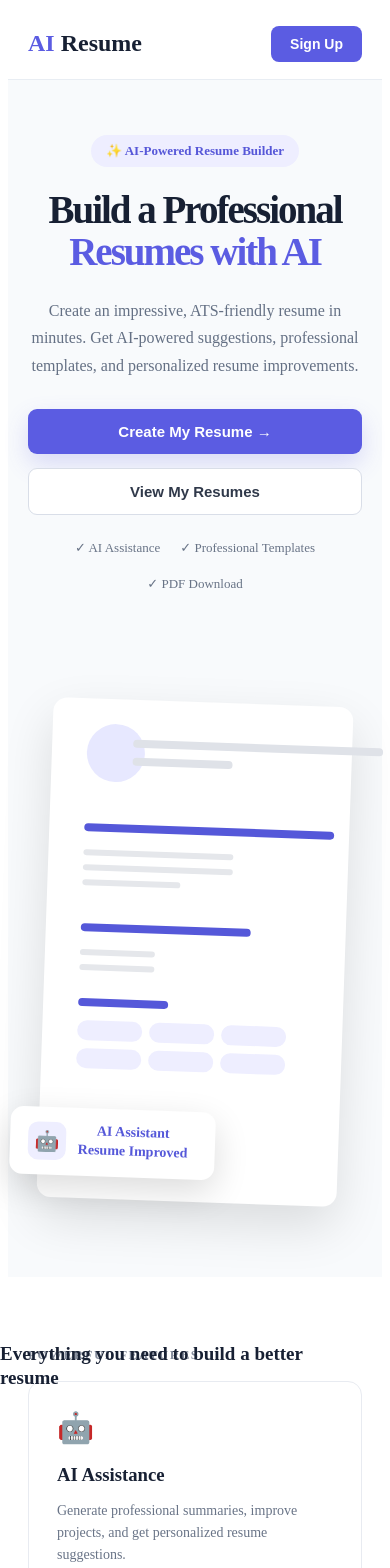
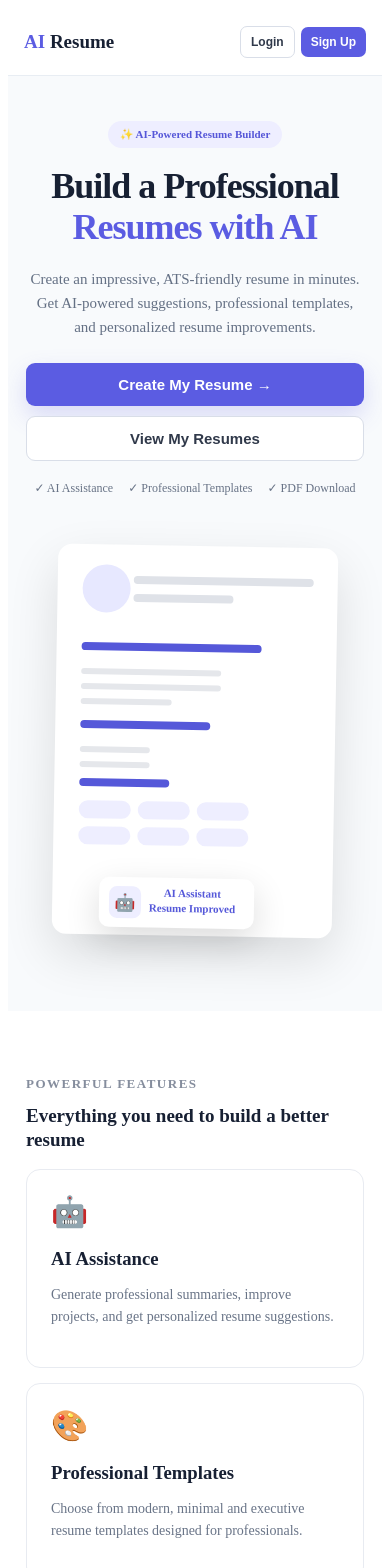
Before and after one commit to Paul-git-grow/AI-Resume-Builder, a React (Vite) app in the folder dev-resume-builder/: page / in a window 390 px wide. Shown: the top 1568 px of the page. Built offline with nearby package versions, Linux system fonts and the light colour scheme.

Commit message:
update recent files

```diff
--- a/dev-resume-builder/src/mycomponents/AiAssistance.jsx
+++ b/dev-resume-builder/src/mycomponents/AiAssistance.jsx
@@ -145,7 +145,6 @@ function AIAssistance() {
       localStorage.setItem("AISummary", finalResult);
 
       setApplied(true);
-      alert("Professional summary added to resume!");
       return;
     }
 
@@ -167,7 +166,6 @@ function AIAssistance() {
       );
 
       setApplied(true);
-      alert("AI suggested skills added to resume!");
       return;
     }
 
@@ -181,7 +179,6 @@ function AIAssistance() {
       );
 
       setApplied(true);
-      alert("Improved project description added to resume!");
       return;
     }
 
@@ -195,7 +192,6 @@ function AIAssistance() {
       );
 
       setApplied(true);
-      alert("Improved experience added to resume!");
       return;
     }
 
@@ -209,7 +205,6 @@ function AIAssistance() {
       );
 
       setApplied(true);
-      alert("Improved certifications added to resume!");
       return;
     }
 
@@ -223,7 +218,6 @@ function AIAssistance() {
       );
 
       setApplied(true);
-      alert("Improved achievements added to resume!");
       return;
     }
 
@@ -323,21 +317,13 @@ function AIAssistance() {
   return (
     <div className="ai-page">
       <nav className="ai-navbar">
-        <div
-          className="ai-logo"
-          onClick={() => navigate("/dashboard")}
-        >
+        <div className="ai-logo" onClick={() => navigate("/dashboard")}>
           <span>AI</span> Resume
         </div>
 
         <div className="ai-step"> Step 4 of 6 </div>
 
-        <button
-          className="ai-exit"
-          onClick={handleSaveAndExit}
-        >
-          Save & Exit
-        </button>
+        <button className="ai-exit" onClick={handleSaveAndExit}> Save & Exit </button>
       </nav>
 
       <div className="ai-progress-container">
--- a/dev-resume-builder/src/mycomponents/Education.jsx
+++ b/dev-resume-builder/src/mycomponents/Education.jsx
@@ -42,8 +42,6 @@ const [educationData, setEducationData] = useState({
     }
 
     localStorage.setItem("educationData",JSON.stringify(educationData));
-
-    alert("Education details saved!");
 
     navigate("/ResumeDetails");
   };
--- a/dev-resume-builder/src/mycomponents/ResumeDetails.jsx
+++ b/dev-resume-builder/src/mycomponents/ResumeDetails.jsx
@@ -59,8 +59,6 @@ function ResumeDetails() {
     e.preventDefault();
 
     localStorage.setItem("ResumeData",JSON.stringify(Resumex));
-
-    alert("Resume details saved!");
 
     navigate("/AiAssistance");
   };
--- a/dev-resume-builder/src/mycomponents/Signup.css
+++ b/dev-resume-builder/src/mycomponents/Signup.css
@@ -277,16 +277,64 @@
 
 @media (max-width: 500px) {
 
+  .signup-page {
+    width: 100%;
+    min-height: 100vh;
+    overflow-x: hidden;
+  }
+
   .signup-right {
-    padding: 18px;
+    width: 100%;
+    min-height: 100vh;
+    padding: 16px;
+    align-items: center;
+    justify-content: center;
   }
 
   .signup-card {
-    padding: 28px 22px;
+    width: 100%;
+    max-width: 400px;
+    padding: 28px 20px;
+    margin: 0 auto;
+    border-radius: 14px;
+  }
+
+  .signup-heading {
+    margin-bottom: 24px;
   }
 
   .signup-heading h2 {
     font-size: 23px;
+    line-height: 1.25;
   }
 
+  .signup-heading p {
+    font-size: 13px;
+    line-height: 1.5;
+  }
+
+  .signup-card input {
+    width: 100%;
+    height: 45px;
+    font-size: 14px;
+    margin-bottom: 15px;
+  }
+
+  .signup-submit {
+    width: 100%;
+    height: 47px;
+  }
+
+  .signup-divider {
+    margin: 22px 0 18px;
+  }
+
+  .login-text {
+    font-size: 12px;
+    line-height: 1.6;
+  }
+
+  .signup-back-home {
+    margin-top: 16px;
+  }
 }
--- a/dev-resume-builder/src/mycomponents/home.css
+++ b/dev-resume-builder/src/mycomponents/home.css
@@ -514,18 +514,36 @@
 
 @media (max-width: 900px) {
 
+  /* Navbar */
+  .navbar {
+    height: auto;
+    min-height: 72px;
+    padding: 12px 5%;
+    gap: 15px;
+  }
+
   .nav-links {
     display: none;
   }
 
+  .nav-actions {
+    display: flex;
+    align-items: center;
+    gap: 8px;
+    flex-shrink: 0;
+  }
+
+  /* Hero */
   .hero-section {
     grid-template-columns: 1fr;
     text-align: center;
-    padding-top: 60px;
+    padding: 60px 30px 70px;
+    gap: 35px;
   }
 
   .hero-content {
     margin: auto;
+    width: 100%;
   }
 
   .hero-content > p {
@@ -538,68 +556,316 @@
     justify-content: center;
   }
 
+  .hero-preview {
+    margin-top: 10px;
+  }
+
+  /* Features */
   .features-grid {
     grid-template-columns: repeat(2, 1fr);
   }
 
-  .hero-preview {
-    margin-top: 20px;
+  /* IMPORTANT - remove absolute positioning */
+  .section-heading h2 {
+    position: static;
+    right: auto;
+    margin: 15px auto 0;
+  }
+
+  /* Footer */
+  .footer {
+    flex-wrap: wrap;
+  }
+
+  .footer p,
+  .footer-links1,
+  .footer-links2 {
+    position: static;
+    left: auto;
+    right: auto;
   }
 }
 
+
 @media (max-width: 600px) {
 
+  /* ================= NAVBAR ================= */
+
   .navbar {
-    padding: 0 20px;
+    width: 100%;
+    min-height: 68px;
+    padding: 10px 16px;
+    display: flex;
+    flex-direction: row;
+    align-items: center;
+    justify-content: space-between;
   }
 
-  .nav-actions .login-btn {
+  .logo {
+    font-size: 19px;
+    white-space: nowrap;
+    flex-shrink: 0;
+  }
+
+  .nav-links {
     display: none;
   }
 
+  .nav-actions {
+    display: flex;
+    align-items: center;
+    justify-content: flex-end;
+    gap: 6px;
+  }
+
+  /* Keep BOTH Login and Sign Up visible */
+  .nav-actions .login-btn {
+    display: inline-block;
+  }
+
+  .login-btn,
+  .signup-btn {
+    padding: 8px 10px;
+    font-size: 12px;
+    border-radius: 7px;
+    white-space: nowrap;
+  }
+
+
+  /* ================= HERO ================= */
+
   .hero-section {
-    padding: 55px 20px;
+    width: 100%;
+    padding: 45px 18px 55px;
+    gap: 25px;
+    overflow: hidden;
+  }
+
+  .hero-content {
+    width: 100%;
+    max-width: 100%;
+  }
+
+  .badge {
+    font-size: 11px;
+    padding: 7px 12px;
+    margin-bottom: 18px;
   }
 
   .hero-content h1 {
-    font-size: 39px;
+    font-size: 36px;
+    line-height: 1.15;
+    letter-spacing: -1px;
   }
 
   .hero-content > p {
-    font-size: 16px;
+    font-size: 15px;
+    line-height: 1.6;
+    margin-top: 18px;
   }
 
   .hero-buttons {
+    width: 100%;
     flex-direction: column;
+    gap: 10px;
+    margin-top: 24px;
+  }
+
+  .primary-btn,
+  .secondary-btn {
+    width: 100%;
+    padding: 13px 16px;
+  }
+
+  .hero-info {
+    justify-content: center;
+    gap: 10px 15px;
+    margin-top: 20px;
+    font-size: 12px;
+  }
+
+
+  /* ================= RESUME PREVIEW ================= */
+
+  .hero-preview {
+    width: 100%;
+    height: 430px;
+    margin-top: 5px;
+    overflow: visible;
   }
 
   .resume-card {
-    width: 300px;
+    width: 280px;
+    height: 390px;
+    padding: 25px;
+    transform: rotate(1deg);
   }
 
-  .features-section {
-    padding: 65px 20px;
+  .profile-circle {
+    width: 48px;
+    height: 48px;
   }
 
-  .features-grid {
-    grid-template-columns: 1fr;
+  .resume-name {
+    left: 27%;
   }
 
-  .section-heading h2 {
-    font-size: 29px;
+  .name-line {
+    width: 180px;
+  }
+
+  .preview-title1 {
+    width: 180px;
+  }
+
+  .preview-title2 {
+    width: 130px;
+  }
+
+  .skill-row span {
+    width: 52px;
+    height: 18px;
+  }
+
+.ai-floating-card {
+  width: 155px;
+  right: 110px;
+  bottom: 28px;
+  padding: 9px 10px;
+  gap: 8px;
+  border-radius: 10px;
+  transform: rotate(1deg);
+}
+
+.ai-floating-card .ai-icon {
+  width: 32px;
+  height: 32px;
+  min-width: 32px;
+  font-size: 17px;
+  border-radius: 8px;
+}
+
+.ai-floating-card .ai-text {
+  gap: 2px;
+  min-width: 0;
+}
+
+.ai-floating-card .ai-text strong {
+  font-size: 11px;
+  line-height: 1.2;
+  white-space: nowrap;
+}
+
+.ai-floating-card .ai-text small {
+  font-size: 9px;
+  line-height: 1.2;
+  white-space: nowrap;
+}
+
+  /* ================= FEATURES ================= */
+
+  .features-section {
+    padding: 60px 18px;
+  }
+
+ .section-heading {
+  width: 100%;
+  margin-bottom: 35px;
+  text-align: center;
+  display: flex;
+  flex-direction: column;
+  align-items: center;
+  justify-content: center;
+  gap: 10px;
+}
+
+.section-heading p {
+  width: 100%;
+  margin: 0;
+  font-size: 11px;
+  text-align: center;
+}
+
+.section-heading h2 {
+  position: static;
+  width: 100%;
+  max-width: 320px;
+  right: auto;
+  margin: 0;
+  font-size: 27px;
+  line-height: 1.25;
+  text-align: center;
+}
+
+  .features-grid {
+    width: 100%;
+    grid-template-columns: 1fr;
+    gap: 15px;
+  }
+
+  .feature-card {
+    width: 100%;
+    padding: 24px;
+  }
+
+
+  /* ================= CTA ================= */
+
+  .cta-section {
+    padding: 60px 20px;
   }
 
   .cta-section h2 {
-    font-size: 30px;
+    font-size: 29px;
+    line-height: 1.25;
+    margin: 0;
   }
 
+  .cta-section p {
+    font-size: 15px;
+    line-height: 1.6;
+  }
+
+  .cta-section .primary-btn {
+    width: auto;
+    max-width: 100%;
+  }
+
+
+  /* ================= FOOTER ================= */
+
   .footer {
+    width: 100%;
+    padding: 30px 20px;
+    display: flex;
     flex-direction: column;
+    align-items: center;
+    justify-content: center;
+    gap: 14px;
     text-align: center;
   }
 
-  .footer-links {
+  .footer-logo {
+    font-size: 19px;
+  }
+
+  .footer p {
+    position: static;
+    left: auto;
+    margin: 0;
+    font-size: 13px;
+    line-height: 1.5;
+  }
+
+  .footer-links1,
+  .footer-links2 {
+    position: static;
+    right: auto;
+    display: flex;
+    align-items: center;
+    justify-content: center;
     flex-wrap: wrap;
-    justify-content: center;
+    gap: 8px;
+    font-size: 13px;
   }
 }
--- a/dev-resume-builder/src/mycomponents/login.css
+++ b/dev-resume-builder/src/mycomponents/login.css
@@ -306,16 +306,66 @@
 
 @media (max-width: 500px) {
 
+  .login-page {
+    width: 100%;
+    min-height: 100vh;
+    overflow-x: hidden;
+  }
+
   .login-right {
-    padding: 18px;
+    width: 100%;
+    min-height: 100vh;
+    padding: 16px;
+    align-items: center;
+    justify-content: center;
   }
 
   .login-card {
-    padding: 28px 22px;
+    width: 100%;
+    max-width: 400px;
+    padding: 28px 20px;
+    margin: 0 auto;
+    border-radius: 14px;
+  }
+
+  .login-heading {
+    margin-bottom: 25px;
   }
 
   .login-heading h2 {
     font-size: 24px;
   }
 
+  .login-heading p {
+    font-size: 13px;
+    line-height: 1.5;
+  }
+
+  .login-card input {
+    width: 100%;
+    height: 46px;
+    font-size: 14px;
+  }
+
+  .password-label {
+    width: 100%;
+    gap: 10px;
+  }
+
+  .forgot-btn {
+    white-space: nowrap;
+  }
+
+  .login-submit {
+    width: 100%;
+    height: 47px;
+  }
+
+  .signup-text {
+    line-height: 1.6;
+  }
+
+  .back-home {
+    margin-top: 18px;
+  }
 }
--- a/dev-resume-builder/src/mycomponents/login.jsx
+++ b/dev-resume-builder/src/mycomponents/login.jsx
@@ -53,8 +53,6 @@ const handleSubmit = async (e) => {
 
     // Logged-in user id store
     localStorage.setItem("loggedInUserId", data.user.id);
-
-    alert("Login successful");
 
     navigate("/dashboard");
 
```
Also changed, not shown: dev-resume-builder/src/mycomponents/ResumePreview.css (+111 -28 lines).
